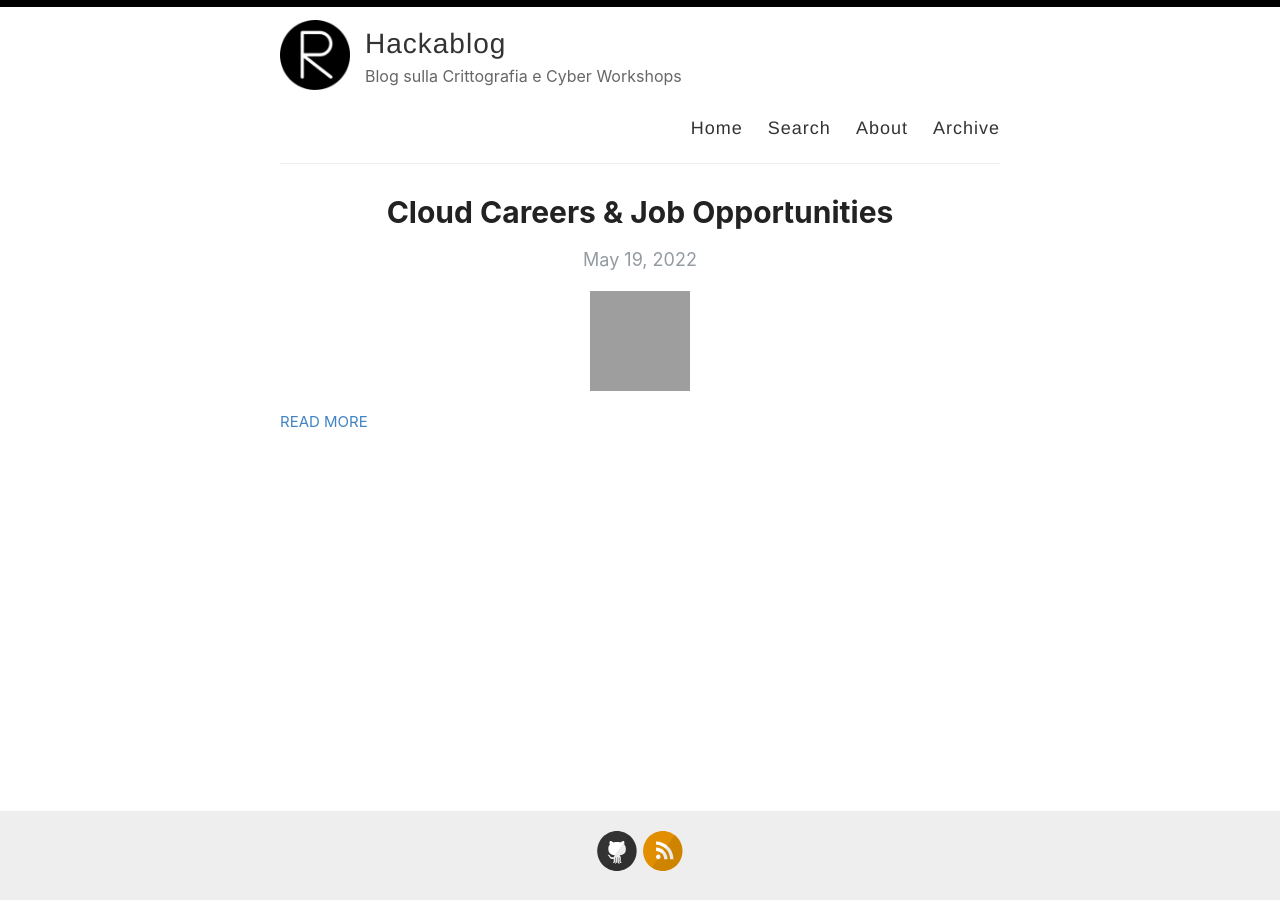
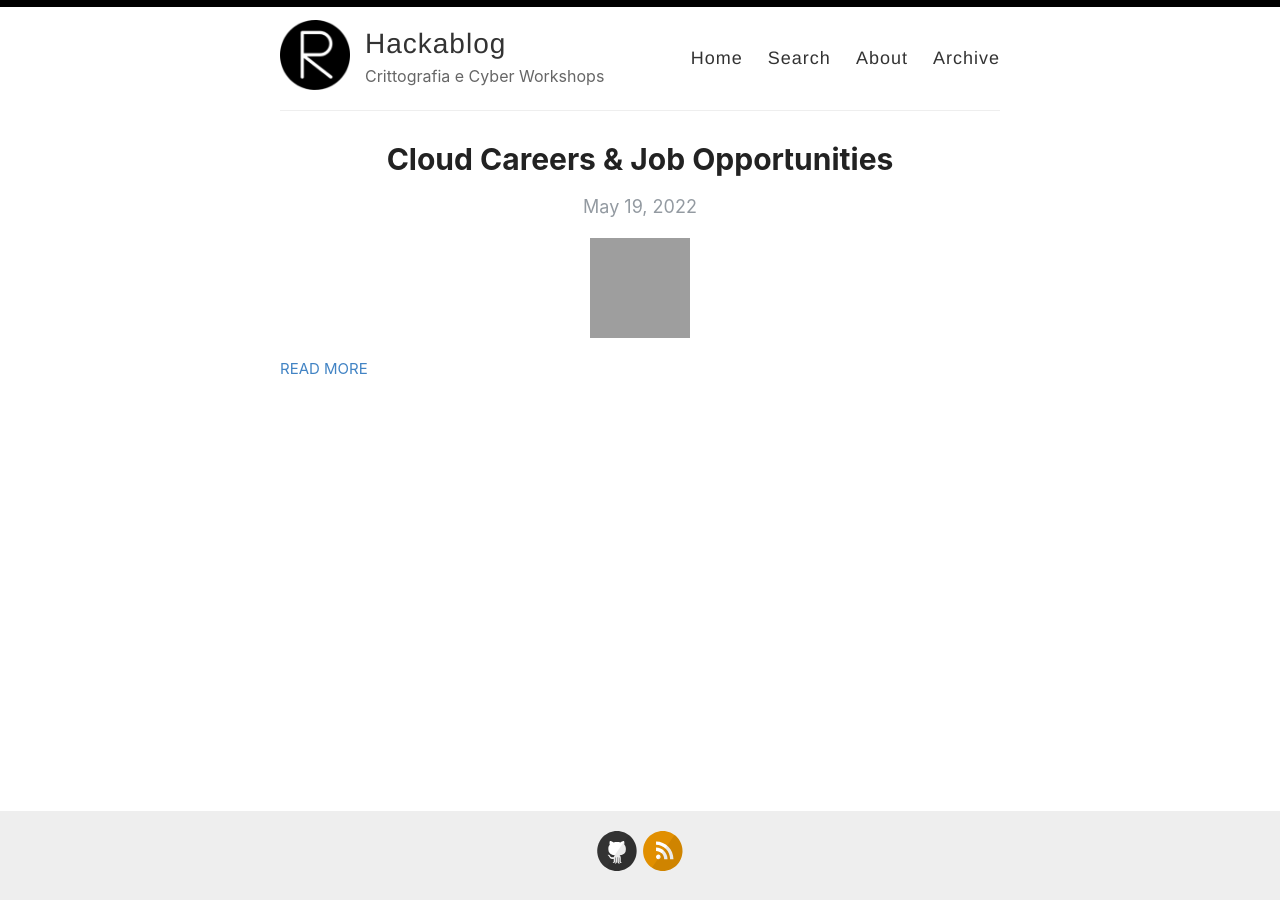
Before and after one commit to jouleffect/hackablog, a Jekyll site: the page built from index.html, in a window 1280 px wide. Built offline with Jekyll 4.4.1, drawn with Linux system fonts in a browser that asks for light colours; the list of posts is cut into pages by our own code; grey boxes are pictures that could not be loaded.

Commit message:
Update _config.yml

```diff
--- a/_config.yml
+++ b/_config.yml
@@ -9,7 +9,7 @@ name: Hackablog
 author: Jouleffect
 
 # Short bio or description (displayed in the header)
-description: Blog sulla Crittografia e Cyber Workshops
+description: Crittografia e Cyber Workshops
 
 # URL of your avatar or profile pic (you could use your GitHub profile pic)
 avatar: /images/reverie.png
```
